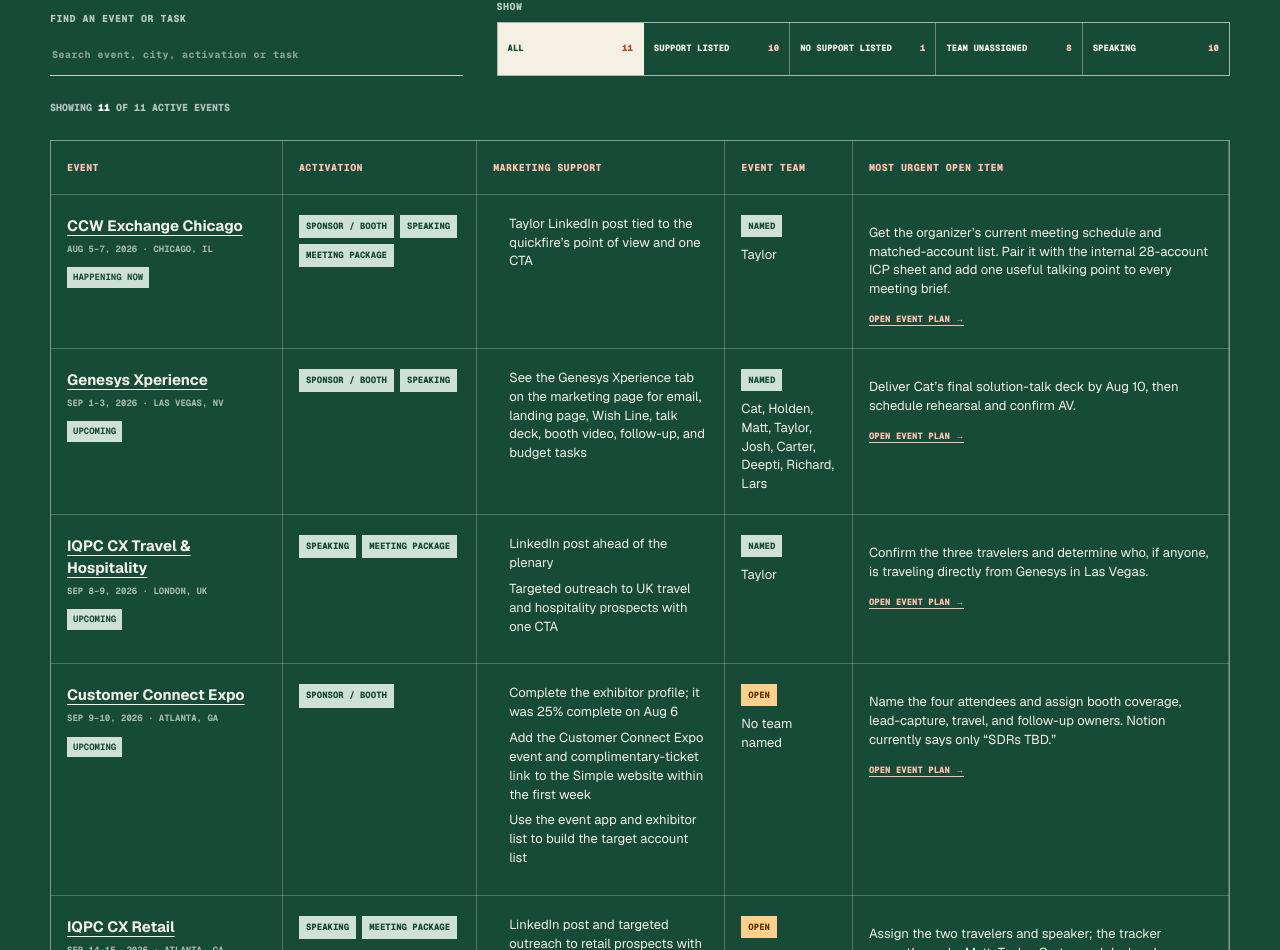
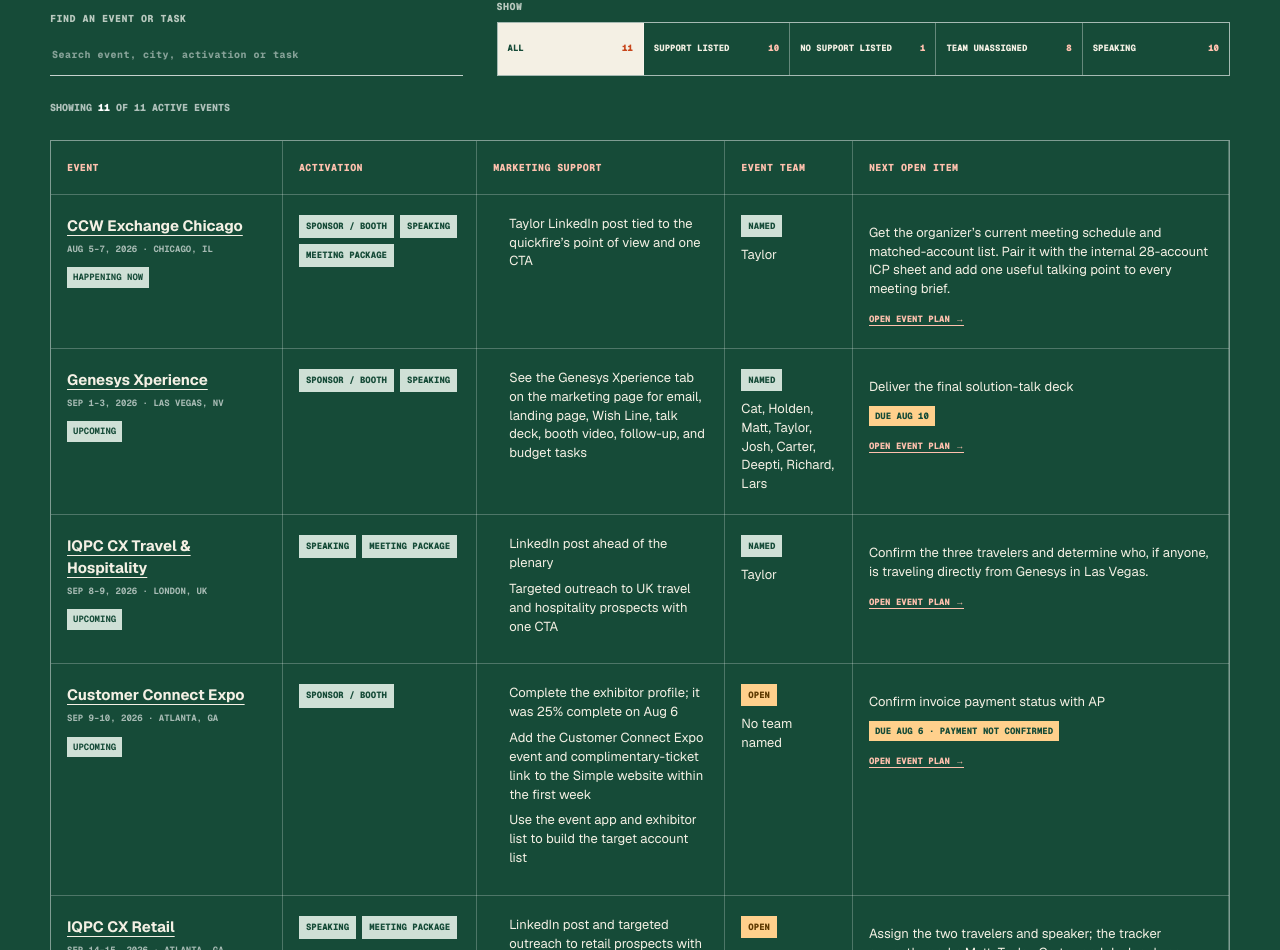
Before and after one commit to holden-biscuits/simple, a Next.js app: page /marketing in a window 1280 px wide. Shown: the part 3579-4529 px from the top of the page. Built offline with nearby package versions, Linux system fonts and the light colour scheme.

Commit message:
Order event work by deadline

```diff
--- a/app/components/marketing-support-board.tsx
+++ b/app/components/marketing-support-board.tsx
@@ -53,7 +53,28 @@
   return (items ?? []).map((title) => ({ title, status: "Open" }));
 }
 
-export function EventMarketingWorkspace({ events, initialSlug }: { events: EventRecord[]; initialSlug?: string }) {
+function orderedEventTasks(event: EventRecord) {
+  return eventTasks(event)
+    .map((task, index) => ({ task, index }))
+    .sort((a, b) => {
+      if (a.task.status === "Done" && b.task.status !== "Done") return 1;
+      if (a.task.status !== "Done" && b.task.status === "Done") return -1;
+      if (a.task.dueSort && b.task.dueSort) return a.task.dueSort.localeCompare(b.task.dueSort) || a.index - b.index;
+      if (a.task.dueSort) return -1;
+      if (b.task.dueSort) return 1;
+      return a.index - b.index;
+    })
+    .map(({ task }) => task);
+}
+
+function dueState(task: MarketingTask, programDate: string) {
+  if (!task.dueSort || task.status === "Done") return null;
+  if (task.dueSort < programDate) return { className: "overdue", label: "Overdue" };
+  if (task.dueSort === programDate) return { className: "today", label: "Due today" };
+  return null;
+}
+
+export function EventMarketingWorkspace({ events, initialSlug, programDate }: { events: EventRecord[]; initialSlug?: string; programDate: string }) {
   const firstSlug = events.some((event) => event.slug === initialSlug) ? initialSlug : events[0]?.slug;
   const [selectedSlug, setSelectedSlug] = useState(firstSlug);
   const tabRefs = useRef<Record<string, HTMLButtonElement | null>>({});
@@ -69,7 +90,7 @@
   }, [selectedSlug]);
 
   if (!selected) return null;
-  const tasks = eventTasks(selected);
+  const tasks = orderedEventTasks(selected);
   const support = marketingItems(selected);
   const openCount = tasks.filter((task) => task.status !== "Done").length;
 
@@ -118,14 +139,16 @@
       <div className="event-task-grid">
         <div className="event-task-list">
           <h4>Do these next</h4>
-          {tasks.length ? <ol>{tasks.map((task, index) => <li key={`${task.title}-${index}`}>
+          {tasks.length ? <ol>{tasks.map((task, index) => {
+            const timing = dueState(task, programDate);
+            return <li key={`${task.title}-${index}`}>
             <span className={`task-state task-state-${task.status.toLowerCase().replaceAll(" ", "-")}`}>{task.status}</span>
             <div>
               <h5>{task.url ? <a href={task.url} target="_blank" rel="noreferrer">{task.title} ↗</a> : task.title}</h5>
-              {(task.owner || task.due) ? <p className="task-meta">{[task.owner ? `Owner: ${task.owner}` : null, task.due ? `Due: ${task.due}` : null].filter(Boolean).join(" · ")}</p> : null}
+              {(task.owner || task.due || timing) ? <p className="task-meta">{timing ? <span className={`task-due-state task-due-${timing.className}`}>{timing.label}</span> : null}{[task.owner ? `Owner: ${task.owner}` : null, task.due ? `Due: ${task.due}` : null].filter(Boolean).join(" · ")}</p> : null}
               {task.note ? <p>{task.note}</p> : null}
             </div>
-          </li>)}</ol> : <p className="event-task-empty">No marketing action has been entered for this event.</p>}
+          </li>;})}</ol> : <p className="event-task-empty">No marketing action has been entered for this event.</p>}
         </div>
         <aside>
           <h4>Current support</h4>
@@ -189,12 +212,14 @@
     </div>
     <div className="marketing-table-wrap">
       <table className="marketing-table">
-        <thead><tr><th>Event</th><th>Activation</th><th>Marketing support</th><th>Event team</th><th>Most urgent open item</th></tr></thead>
+        <thead><tr><th>Event</th><th>Activation</th><th>Marketing support</th><th>Event team</th><th>Next open item</th></tr></thead>
         <tbody>{filtered.map((event) => {
           const support = marketingItems(event);
           const signals = activationSignals(event);
           const staffing = staffingSignal(event);
-          const openItem = event.priorityActions?.[0] ?? (support.length ? "No open item recorded" : "Marketing support is not listed");
+          const openTask = orderedEventTasks(event).find((task) => task.status !== "Done");
+          const openItem = openTask?.title ?? (support.length ? "No open item recorded" : "Marketing support is not listed");
+          const eventPlanHref = event.priorityActions?.length ? `/events/${event.slug}#event-priorities` : `/events/${event.slug}`;
           return <tr key={event.slug}>
             <th>
               <Link href={`/events/${event.slug}`}>{event.name}</Link>
@@ -204,7 +229,7 @@
             <td data-label="Activation"><div className="matrix-signals">{signals.length ? signals.map((signal) => <span key={signal}>{signal}</span>) : <span>Attendance only</span>}</div></td>
             <td data-label="Marketing support">{support.length ? <ul>{support.map((item) => <li key={item}>{item}</li>)}</ul> : <span className="matrix-empty">None listed</span>}</td>
             <td data-label="Event team"><span className={`matrix-staffing matrix-staffing-${staffing.state}`}>{staffing.state === "named" ? "Named" : "Open"}</span><p>{staffing.label}</p></td>
-            <td data-label="Most urgent open item"><p className="matrix-open-item">{openItem}</p><Link className="matrix-open-plan" href={`/events/${event.slug}`}>Open event plan →</Link></td>
+            <td data-label="Next open item"><p className="matrix-open-item">{openItem}</p>{openTask?.due ? <span className="matrix-open-due">Due {openTask.due}</span> : null}<Link className="matrix-open-plan" href={eventPlanHref}>Open event plan →</Link></td>
           </tr>;
         })}</tbody>
       </table>
--- a/app/data/events.ts
+++ b/app/data/events.ts
@@ -15,6 +15,7 @@
   title: string;
   status: "Open" | "In progress" | "Ready for review" | "Done";
   due?: string;
+  dueSort?: string;
   owner?: string;
   note?: string;
   url?: string;
@@ -458,13 +459,13 @@
       "Lock the post-event lead list, tiering, ownership, and follow-up workflow before the team arrives.",
     ],
     marketingTasks: [
-      { title: "Submit the contracted pre-event email copy", status: "In progress", due: "Aug 13", owner: "Holden + Cat", note: "The organizer extended the deadline and the portal task is live. Cat reviews; Holden submits.", url: "https://www.notion.so/3b46fee642fe80c5b96bd1b82743a8c0" },
+      { title: "Deliver the final solution-talk deck", status: "In progress", due: "Aug 10", dueSort: "2026-08-10", owner: "Cat + Holden", note: "Title, abstract, and speaker are locked. Cat has the source material; Holden will remind and unblock.", url: "https://usesimple.ai/xperience" },
+      { title: "Move Wish Line into creative production", status: "In progress", due: "Starts week of Aug 10", dueSort: "2026-08-10", owner: "Holden", note: "$15K media buy is approved; phone number is purchased; creative-agency handoff is Aug 7.", url: "https://www.notion.so/3a66fee642fe812d8882cb912a924a7c" },
+      { title: "Submit the contracted pre-event email copy", status: "In progress", due: "Aug 13", dueSort: "2026-08-13", owner: "Holden + Cat", note: "The organizer extended the deadline and the portal task is live. Cat reviews; Holden submits.", url: "https://www.notion.so/3b46fee642fe80c5b96bd1b82743a8c0" },
       { title: "Final QA for the Xperience landing page", status: "Ready for review", owner: "Marketing", note: "HubSpot form, campaign attribution, and 15-minute demo CTA are already live.", url: "https://usesimple.ai/xperience" },
-      { title: "Move Wish Line into creative production", status: "In progress", due: "Starts week of Aug 10", owner: "Holden", note: "$15K media buy is approved; phone number is purchased; creative-agency handoff is Aug 7.", url: "https://www.notion.so/3a66fee642fe812d8882cb912a924a7c" },
-      { title: "Deliver the final solution-talk deck", status: "In progress", due: "Aug 10", owner: "Cat + Holden", note: "Title, abstract, and speaker are locked. Cat has the source material; Holden will remind and unblock.", url: "https://usesimple.ai/xperience" },
       { title: "Produce the booth-monitor product video", status: "Open", due: "Date and owner open", note: "Critical onsite asset. Decide whether to build it from demo-environment screen recordings." },
-      { title: "Build the post-event lead and follow-up workspace", status: "Open", due: "Before Sep 1", owner: "Marketing + RevOps", note: "Use the CCW Vegas model: one lead list, tiered follow-up, named owners, and HubSpot QA." },
-      { title: "Reconcile contracted deliverables and spend", status: "In progress", due: "Before Sep 1", owner: "Marketing", note: "Track the booth, email add-on, Wish Line, production, shipping, and materials on the marketing page—not the field brief." },
+      { title: "Build the post-event lead and follow-up workspace", status: "Open", due: "Before Sep 1", dueSort: "2026-08-31", owner: "Marketing + RevOps", note: "Use the CCW Vegas model: one lead list, tiered follow-up, named owners, and HubSpot QA." },
+      { title: "Reconcile contracted deliverables and spend", status: "In progress", due: "Before Sep 1", dueSort: "2026-08-31", owner: "Marketing", note: "Track the booth, email add-on, Wish Line, production, shipping, and materials on the marketing page—not the field brief." },
     ],
     relatedLinks: [
       { label: "Xperience landing page", url: "https://usesimple.ai/xperience" },
@@ -571,12 +572,12 @@
       "Get the event app onto every attendee’s phone, build the target list, and start pre-booking directly.",
     ],
     marketingTasks: [
-      { title: "Complete the exhibitor company profile", status: "In progress", due: "Aug 13", owner: "Marketing", note: "The portal showed 25% complete on Aug 6. Finish the public company details and assets." },
-      { title: "Add the event and complimentary-ticket link to usesimple.ai", status: "Open", due: "Aug 13", owner: "Marketing + Web", note: "The organizer asked for the event and free-ticket link during the first onboarding week.", url: "https://www.customerconnectexpo.com/" },
-      { title: "Use the organizer onboarding call to close booth logistics", status: "Open", due: "Aug 10 · 9:00 AM PT", owner: "Holden", note: "Confirm booth number, package, lead retrieval, power, furniture, signage, and shipping." },
-      { title: "Reconcile portal deadlines and booth assets", status: "Open", due: "Aug 17", owner: "Marketing", note: "Several portal dates already show Aug 5. Confirm which deliverables apply, request recovery where needed, and close the Aug 17 space-only deadline." },
+      { title: "Confirm invoice payment status with AP", status: "In progress", due: "Aug 6 · payment not confirmed", dueSort: "2026-08-06", owner: "Holden + AP", note: "The invoice was forwarded to AP; payment is not yet confirmed." },
+      { title: "Use the organizer onboarding call to close booth logistics", status: "Open", due: "Aug 10 · 9:00 AM PT", dueSort: "2026-08-10", owner: "Holden", note: "Confirm booth number, package, lead retrieval, power, furniture, signage, and shipping." },
+      { title: "Complete the exhibitor company profile", status: "In progress", due: "Aug 13", dueSort: "2026-08-13", owner: "Marketing", note: "The portal showed 25% complete on Aug 6. Finish the public company details and assets." },
+      { title: "Add the event and complimentary-ticket link to usesimple.ai", status: "Open", due: "Aug 13", dueSort: "2026-08-13", owner: "Marketing + Web", note: "The organizer asked for the event and free-ticket link during the first onboarding week.", url: "https://www.customerconnectexpo.com/" },
+      { title: "Reconcile portal deadlines and booth assets", status: "Open", due: "Aug 17", dueSort: "2026-08-17", owner: "Marketing", note: "Several portal dates already show Aug 5. Confirm which deliverables apply, request recovery where needed, and close the Aug 17 space-only deadline." },
       { title: "File the contract and exhibitor guide in Events Drive", status: "Open", owner: "Marketing + Operations", note: "The event folder does not yet contain these files. Save them without copying portal credentials." },
-      { title: "Confirm invoice payment status with AP", status: "In progress", due: "ASAP", owner: "Holden + AP", note: "The invoice was forwarded to AP; payment is not yet confirmed." },
     ],
     workstreams: {
       speaking: ["None"],
--- a/app/globals.css
+++ b/app/globals.css
@@ -174,6 +174,7 @@
 .source-coverage small { color: var(--muted); font: 700 10px var(--font-geist-mono), monospace; text-transform: uppercase; }
 .source-coverage h3 { margin: 35px 0 8px; font: 400 28px Georgia, serif; }
 .source-coverage p { margin: 0; color: var(--muted); font-size: 15px; line-height: 1.55; }
+.source-receipt { display: block; margin-top: 18px; padding-top: 13px; border-top: 1px solid var(--line); color: var(--signal-dark); font: 800 9px/1.45 var(--font-geist-mono), monospace; text-transform: uppercase; }
 .source-state { padding: 6px 8px; color: white; background: var(--green); font: 800 9px var(--font-geist-mono), monospace; text-transform: uppercase; }
 .source-state-indirect { color: #6b4100; background: #ffd08c; }
 .source-checks { margin-top: 40px; }
@@ -262,6 +263,9 @@
 .event-task-list h5 a { color: var(--green); text-decoration: underline; text-underline-offset: 4px; }
 .event-task-list p { margin: 8px 0 0; color: var(--muted); font-size: 14px; line-height: 1.55; }
 .event-task-list .task-meta { color: var(--signal-dark); font: 800 9px/1.45 var(--font-geist-mono), monospace; text-transform: uppercase; }
+.task-due-state { display: inline-block; margin: 0 8px 4px 0; padding: 4px 6px; color: var(--paper); background: var(--signal-dark); }
+.task-due-overdue { background: #8f2f18; }
+.task-due-today { color: var(--green); background: #ffd08c; }
 .event-task-empty { padding: 30px; border: 1px dashed var(--line); }
 .event-task-grid aside { padding: 34px; background: var(--green-light); border-left: 1px solid var(--green); }
 .event-task-grid aside ul { margin: 0; padding-left: 18px; }
@@ -306,6 +310,7 @@
 .matrix-staffing-open { color: #5e3900; background: #ffd08c; }
 .marketing-table td > p { margin: 9px 0 0; }
 .matrix-open-item { min-width: 230px; }
+.matrix-open-due { display: block; width: fit-content; margin-top: 9px; padding: 4px 6px; color: var(--green); background: #ffd08c; font: 800 9px var(--font-geist-mono), monospace; text-transform: uppercase; }
 .matrix-open-plan { display: inline-block; margin-top: 14px; color: #ffc1ae; border-bottom: 1px solid currentColor; font: 800 9px var(--font-geist-mono), monospace; text-transform: uppercase; }
 .marketing-empty-state { margin: 0; padding: 34px; color: var(--green); background: var(--paper); }
 .marketing-matrix-section .back-to-top { color: var(--paper); border-color: rgba(255,255,255,.6); }
--- a/app/marketing/page.tsx
+++ b/app/marketing/page.tsx
@@ -84,7 +84,7 @@
 
       <section className="shell event-task-section" id="event-tasks">
         <div className="section-intro"><p className="eyebrow">Event workspaces</p><h2>Keep each event’s execution list in its own tab.</h2><p>These are marketing and program-management tasks. The field brief stays focused on what sales, SDRs, and leadership need before and during the event.</p></div>
-        <EventMarketingWorkspace events={activeEvents} initialSlug={selectedEvent} />
+        <EventMarketingWorkspace events={activeEvents} initialSlug={selectedEvent} programDate={programDate} />
         <BackToTop />
       </section>
 
--- a/app/sources/page.tsx
+++ b/app/sources/page.tsx
@@ -48,6 +48,7 @@
             <div><span className={`source-state source-state-${source.state.toLowerCase()}`}>{source.state}</span><small>{source.system}</small></div>
             <h3>{source.name}</h3>
             <p>{source.use}</p>
+            <strong className="source-receipt">{source.receipt}</strong>
           </article>)}
         </div>
         <div className="source-checks" aria-label="Latest source checks">
```
Also changed, not shown: app/data/site-status.ts (+8 -8 lines), 1 other file (tests, documents, lock files or other folders).
